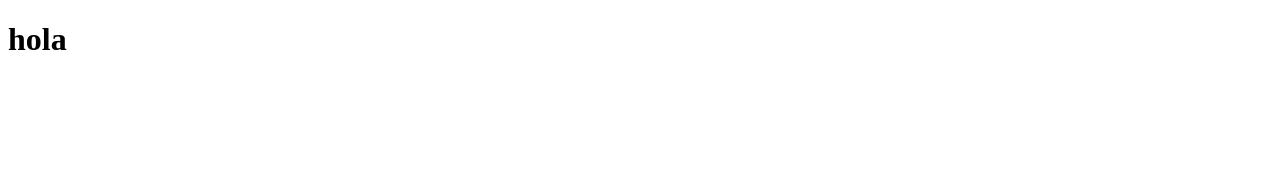
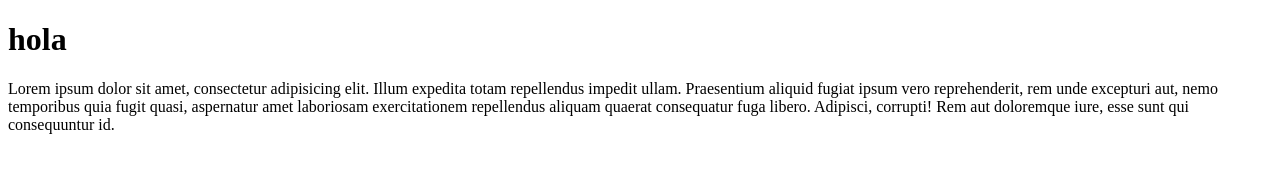
Before and after one commit to roythe13/git-remote-test, a plain HTML site: page index.html in a window 1280 px wide. Drawn offline with Linux system fonts and the light colour scheme.

Commit message:
menambahkan paragraf

```diff
--- a/index.html
+++ b/index.html
@@ -8,5 +8,6 @@
   </head>
   <body>
     <h1>hola</h1>
+    <p>Lorem ipsum dolor sit amet, consectetur adipisicing elit. Illum expedita totam repellendus impedit ullam. Praesentium aliquid fugiat ipsum vero reprehenderit, rem unde excepturi aut, nemo temporibus quia fugit quasi, aspernatur amet laboriosam exercitationem repellendus aliquam quaerat consequatur fuga libero. Adipisci, corrupti! Rem aut doloremque iure, esse sunt qui consequuntur id.</p>
   </body>
 </html>
```
